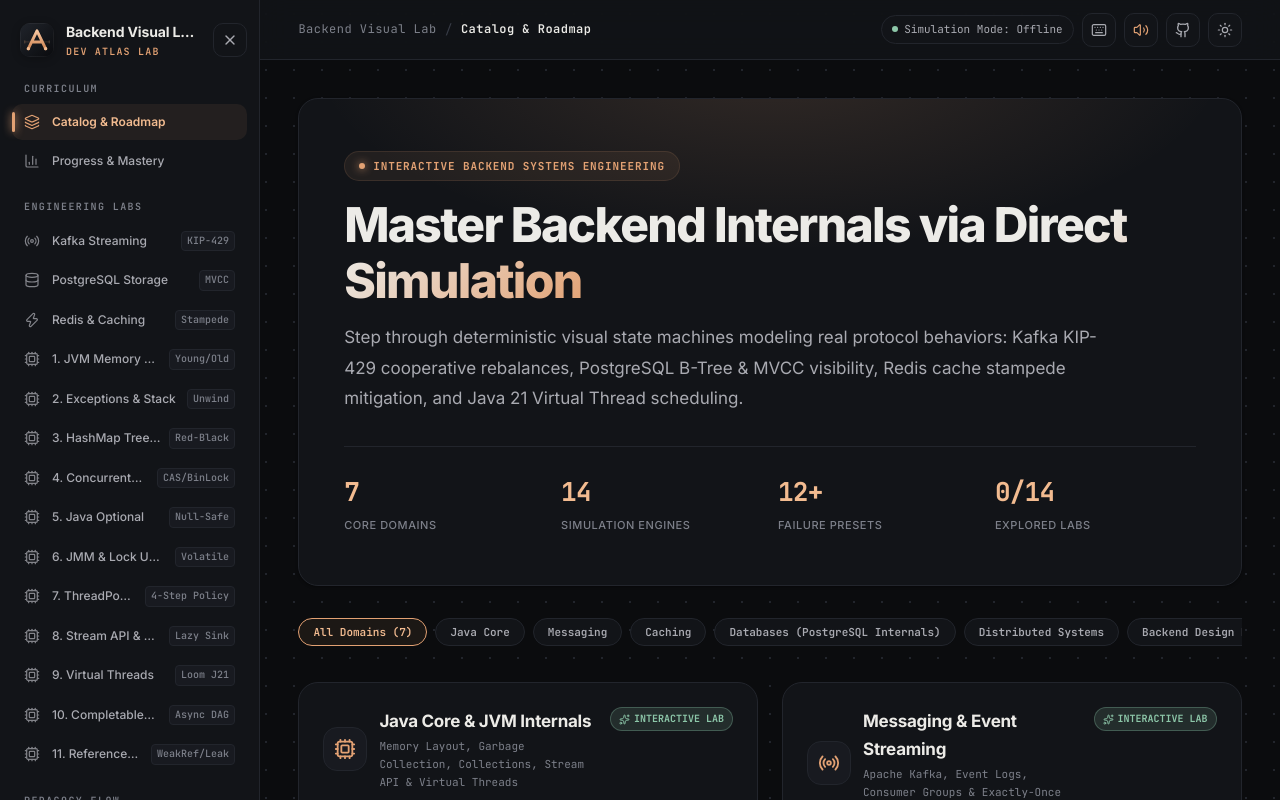
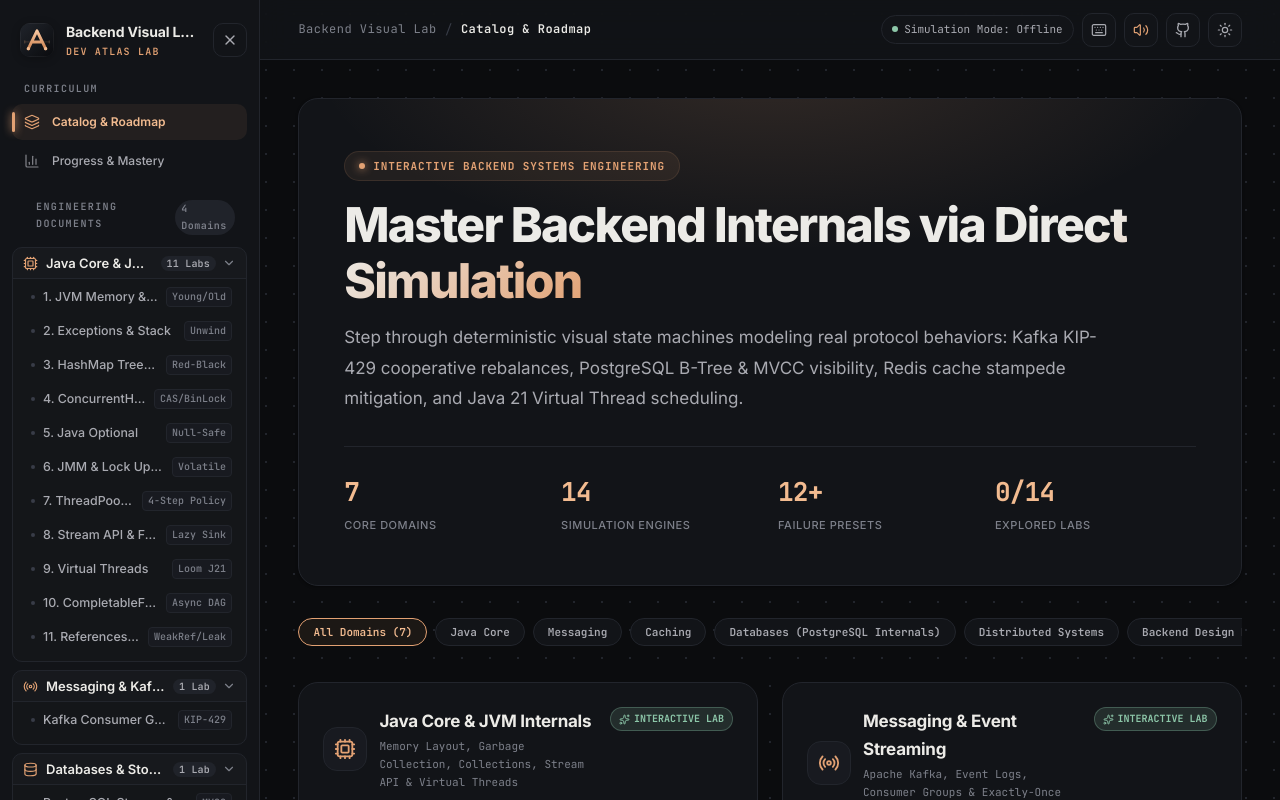
Before and after one commit to dev-atlas-lab/backend-visual-lab, a React (Vite) app in the folder frontend/: page / in a window 1280 px wide. Shown: the top 800 px of the page. Built offline with nearby package versions, Linux system fonts and the light colour scheme.

Commit message:
fix(ui): group sidebar into expandable document categories and enable close/collapse toggle

```diff
--- a/frontend/src/components/layout/AppShell.tsx
+++ b/frontend/src/components/layout/AppShell.tsx
@@ -8,6 +8,14 @@ import { getModuleBySlug } from "../../content";
 export function AppShell() {
   const location = useLocation();
   const [navOpen, setNavOpen] = useState(false);
+  const [sidebarCollapsed, setSidebarCollapsed] = useState(() => {
+    try {
+      return localStorage.getItem("bvl.sidebar-collapsed") === "true";
+    } catch {
+      return false;
+    }
+  });
+
   const closeButtonRef = useRef<HTMLButtonElement>(null);
   const toggleButtonRef = useRef<HTMLButtonElement>(null);
   const wasOpenRef = useRef(false);
@@ -35,7 +43,27 @@ export function AppShell() {
     setTheme((prev) => (prev === "dark" ? "light" : "dark"));
   };
 
-  // Close drawer on navigation
+  const handleCloseSidebar = () => {
+    setNavOpen(false);
+    setSidebarCollapsed(true);
+    try {
+      localStorage.setItem("bvl.sidebar-collapsed", "true");
+    } catch {
+      // Ignored
+    }
+  };
+
+  const handleOpenSidebar = () => {
+    setNavOpen(true);
+    setSidebarCollapsed(false);
+    try {
+      localStorage.setItem("bvl.sidebar-collapsed", "false");
+    } catch {
+      // Ignored
+    }
+  };
+
+  // Close mobile drawer on navigation
   const handleNavigate = () => {
     setNavOpen(false);
   };
@@ -126,19 +154,23 @@ export function AppShell() {
   const breadcrumb = getBreadcrumb();
 
   return (
-    <div className={`app-shell ${navOpen ? "nav-is-open" : ""}`}>
+    <div
+      className={`app-shell ${navOpen ? "nav-is-open" : ""} ${
+        sidebarCollapsed ? "sidebar-collapsed" : ""
+      }`}
+    >
       {/* Sidebar Drawer Backdrop (Mobile only) */}
       {navOpen && (
         <div
           className="drawer-backdrop"
-          onClick={() => setNavOpen(false)}
+          onClick={handleCloseSidebar}
           aria-hidden="true"
         />
       )}
 
       {/* Primary Sidebar */}
       <Sidebar
-        onClose={() => setNavOpen(false)}
+        onClose={handleCloseSidebar}
         onNavigate={handleNavigate}
         closeButtonRef={closeButtonRef}
       />
@@ -146,8 +178,8 @@ export function AppShell() {
       {/* Main Content Scaffold */}
       <div className="app-main">
         <Topbar
-          navOpen={navOpen}
-          onOpenNav={() => setNavOpen(true)}
+          navOpen={navOpen || !sidebarCollapsed}
+          onOpenNav={handleOpenSidebar}
           toggleButtonRef={toggleButtonRef}
           breadcrumbPrefix={breadcrumb.prefix}
           breadcrumbCurrent={breadcrumb.current}
--- a/frontend/src/components/layout/Sidebar.tsx
+++ b/frontend/src/components/layout/Sidebar.tsx
@@ -1,5 +1,5 @@
-import type { RefObject } from "react";
-import { Link, NavLink } from "react-router-dom";
+import { useState, type RefObject } from "react";
+import { Link, NavLink, useLocation } from "react-router-dom";
 import {
   Layers,
   BarChart3,
@@ -8,6 +8,7 @@ import {
   Zap,
   Database,
   X,
+  ChevronDown,
   ExternalLink,
 } from "lucide-react";
 
@@ -17,7 +18,163 @@ interface SidebarProps {
   closeButtonRef: RefObject<HTMLButtonElement | null>;
 }
 
+interface NavItem {
+  to: string;
+  title: string;
+  badge: string;
+}
+
+interface DomainDocumentGroup {
+  id: string;
+  title: string;
+  icon: typeof Cpu;
+  badge: string;
+  items: NavItem[];
+}
+
+const domainDocumentGroups: DomainDocumentGroup[] = [
+  {
+    id: "java",
+    title: "Java Core & JVM",
+    icon: Cpu,
+    badge: "11 Labs",
+    items: [
+      {
+        to: "/domains/java/java-memory-heap-stack-gc",
+        title: "1. JVM Memory & GC",
+        badge: "Young/Old",
+      },
+      {
+        to: "/domains/java/java-exceptions-stack-unwinding",
+        title: "2. Exceptions & Stack",
+        badge: "Unwind",
+      },
+      {
+        to: "/domains/java/java-hashmap-treeification",
+        title: "3. HashMap Treeification",
+        badge: "Red-Black",
+      },
+      {
+        to: "/domains/java/java-concurrenthashmap-locking",
+        title: "4. ConcurrentHashMap",
+        badge: "CAS/BinLock",
+      },
+      {
+        to: "/domains/java/java-optional-functional-patterns",
+        title: "5. Java Optional",
+        badge: "Null-Safe",
+      },
+      {
+        to: "/domains/java/java-concurrency-jmm-locks",
+        title: "6. JMM & Lock Upgrades",
+        badge: "Volatile",
+      },
+      {
+        to: "/domains/java/java-thread-pool-executor",
+        title: "7. ThreadPoolExecutor",
+        badge: "4-Step Policy",
+      },
+      {
+        to: "/domains/java/java-streams-lazy-evaluation",
+        title: "8. Stream API & Fusion",
+        badge: "Lazy Sink",
+      },
+      {
+        to: "/domains/java/java-virtual-threads-loom",
+        title: "9. Virtual Threads",
+        badge: "Loom J21",
+      },
+      {
+        to: "/domains/java/java-completable-future-async",
+        title: "10. CompletableFuture",
+        badge: "Async DAG",
+      },
+      {
+        to: "/domains/java/java-references-threadlocal-leaks",
+        title: "11. References & ThreadLocal",
+        badge: "WeakRef/Leak",
+      },
+    ],
+  },
+  {
+    id: "messaging",
+    title: "Messaging & Kafka",
+    icon: Radio,
+    badge: "1 Lab",
+    items: [
+      {
+        to: "/domains/messaging/kafka-consumer-groups-rebalance",
+        title: "Kafka Consumer Groups",
+        badge: "KIP-429",
+      },
+    ],
+  },
+  {
+    id: "databases",
+    title: "Databases & Storage",
+    icon: Database,
+    badge: "1 Lab",
+    items: [
+      {
+        to: "/domains/databases/postgres-btree-mvcc-visibility",
+        title: "PostgreSQL Storage & MVCC",
+        badge: "MVCC",
+      },
+    ],
+  },
+  {
+    id: "caching",
+    title: "Caching & Redis",
+    icon: Zap,
+    badge: "1 Lab",
+    items: [
+      {
+        to: "/domains/caching/redis-cache-stampede-ttl",
+        title: "Redis Stampede & TTL",
+        badge: "Stampede",
+      },
+    ],
+  },
+];
+
 export function Sidebar({ onClose, onNavigate, closeButtonRef }: SidebarProps) {
+  const location = useLocation();
+
+  // Manage open/collapse state per document group, persisted to localStorage
+  const [userToggles, setUserToggles] = useState<Record<string, boolean>>(() => {
+    try {
+      const stored = localStorage.getItem("bvl.sidebar.open-groups");
+      if (stored) {
+        return JSON.parse(stored);
+      }
+    } catch {
+      // Ignored
+    }
+    return {};
+  });
+
+  const isGroupOpen = (groupId: string): boolean => {
+    // If the user has explicitly toggled this group, honor their choice
+    if (groupId in userToggles) {
+      return userToggles[groupId];
+    }
+    // By default, all domain documents are open so learners discover all labs
+    return true;
+  };
+
+  const toggleGroup = (groupId: string) => {
+    setUserToggles((prev) => {
+      const current = groupId in prev ? prev[groupId] : true;
+      const next = { ...prev, [groupId]: !current };
+      try {
+        localStorage.setItem("bvl.sidebar.open-groups", JSON.stringify(next));
+      } catch {
+        // Ignored
+      }
+      return next;
+    });
+  };
+
   return (
     <aside className="app-sidebar" id="primary-navigation" aria-label="Primary Navigation">
       <div className="sidebar-top">
@@ -41,6 +198,7 @@ export function Sidebar({ onClose, onNavigate, closeButtonRef }: SidebarProps) {
           className="icon-button sidebar-close"
           onClick={onClose}
           aria-label="Close navigation"
+          title="Thu gọn / Đóng sidebar (Collapse Sidebar)"
         >
           <X size={16} strokeWidth={2} aria-hidden="true" />
         </button>
@@ -69,177 +227,73 @@ export function Sidebar({ onClose, onNavigate, closeButtonRef }: SidebarProps) {
           </NavLink>
         </div>
 
-        {/* Navigation Group: Core Engineering Domains */}
+        {/* Navigation Group: Major Engineering Documents & Labs */}
         <div className="nav-group">
-          <p className="nav-heading">Engineering Labs</p>
+          <div className="nav-heading-row">
+            <p className="nav-heading">Engineering Documents</p>
+            <span className="nav-heading-badge">4 Domains</span>
+          </div>
 
+          <div className="doc-groups-container">
+            {domainDocumentGroups.map((group) => {
+              const isOpen = isGroupOpen(group.id);
+              const isCurrentDomain = location.pathname.includes(`/domains/${group.id}`);
+              const Icon = group.icon;
+
+              return (
+                <div
+                  key={group.id}
+                  className={`doc-group ${isOpen ? "is-open" : "is-collapsed"} ${
+                    isCurrentDomain ? "is-active-domain" : ""
+                  }`}
+                >
+                  <button
+                    type="button"
+                    className="doc-group-trigger"
+                    onClick={() => toggleGroup(group.id)}
+                    aria-expanded={isOpen}
+                    aria-controls={`doc-group-items-${group.id}`}
+                    title={`${isOpen ? "Thu gọn" : "Mở rộng"} chuyên đề ${group.title}`}
+                  >
+                    <div className="doc-group-title-wrap">
+                      <Icon size={15} strokeWidth={1.9} className="doc-group-icon" aria-hidden="true" />
+                      <span className="doc-group-title">{group.title}</span>
+                    </div>
+                    <div className="doc-group-meta">
+                      <span className="doc-group-pill">{group.badge}</span>
+                      <span className={`doc-chevron-icon ${isOpen ? "rotate-open" : ""}`} aria-hidden="true">
+                        <ChevronDown size={14} strokeWidth={2} />
+                      </span>
+                    </div>
+                  </button>
+
+                  {isOpen && (
+                    <div
+                      id={`doc-group-items-${group.id}`}
+                      className="doc-group-items"
+                      role="region"
+                      aria-label={`${group.title} labs`}
+                    >
+                      {group.items.map((item) => (
                         <NavLink
-            to="/domains/messaging/kafka-consumer-groups-rebalance"
-            className={({ isActive }) => `nav-link ${isActive ? "active" : ""}`}
+                          key={item.to}
+                          to={item.to}
+                          className={({ isActive }) => `doc-item-link ${isActive ? "active" : ""}`}
                           onClick={onNavigate}
                         >
-            <Radio size={16} strokeWidth={1.8} aria-hidden="true" />
+                          <span className="doc-item-bullet" aria-hidden="true" />
                           <div className="nav-link-content">
-              <span className="nav-link-title">Kafka Streaming</span>
-              <span className="nav-link-badge">KIP-429</span>
+                            <span className="nav-link-title">{item.title}</span>
+                            <span className="nav-link-badge">{item.badge}</span>
                           </div>
                         </NavLink>
-
-          <NavLink
-            to="/domains/databases/postgres-btree-mvcc-visibility"
-            className={({ isActive }) => `nav-link ${isActive ? "active" : ""}`}
-            onClick={onNavigate}
-          >
-            <Database size={16} strokeWidth={1.8} aria-hidden="true" />
-            <div className="nav-link-content">
-              <span className="nav-link-title">PostgreSQL Storage</span>
-              <span className="nav-link-badge">MVCC</span>
+                      ))}
                     </div>
-          </NavLink>
-
-          <NavLink
-            to="/domains/caching/redis-cache-stampede-ttl"
-            className={({ isActive }) => `nav-link ${isActive ? "active" : ""}`}
-            onClick={onNavigate}
-          >
-            <Zap size={16} strokeWidth={1.8} aria-hidden="true" />
-            <div className="nav-link-content">
-              <span className="nav-link-title">Redis &amp; Caching</span>
-              <span className="nav-link-badge">Stampede</span>
+                  )}
                 </div>
-          </NavLink>
-
-          <NavLink
-            to="/domains/java/java-memory-heap-stack-gc"
-            className={({ isActive }) => `nav-link ${isActive ? "active" : ""}`}
-            onClick={onNavigate}
-          >
-            <Cpu size={16} strokeWidth={1.8} aria-hidden="true" />
-            <div className="nav-link-content">
-              <span className="nav-link-title">1. JVM Memory &amp; GC</span>
-              <span className="nav-link-badge">Young/Old</span>
+              );
+            })}
           </div>
-          </NavLink>
-
-          <NavLink
-            to="/domains/java/java-exceptions-stack-unwinding"
-            className={({ isActive }) => `nav-link ${isActive ? "active" : ""}`}
-            onClick={onNavigate}
-          >
-            <Cpu size={16} strokeWidth={1.8} aria-hidden="true" />
-            <div className="nav-link-content">
-              <span className="nav-link-title">2. Exceptions &amp; Stack</span>
-              <span className="nav-link-badge">Unwind</span>
-            </div>
-          </NavLink>
-
-          <NavLink
-            to="/domains/java/java-hashmap-treeification"
-            className={({ isActive }) => `nav-link ${isActive ? "active" : ""}`}
-            onClick={onNavigate}
-          >
-            <Cpu size={16} strokeWidth={1.8} aria-hidden="true" />
-            <div className="nav-link-content">
-              <span className="nav-link-title">3. HashMap Treeification</span>
-              <span className="nav-link-badge">Red-Black</span>
-            </div>
-          </NavLink>
-
-          <NavLink
-            to="/domains/java/java-concurrenthashmap-locking"
-            className={({ isActive }) => `nav-link ${isActive ? "active" : ""}`}
-            onClick={onNavigate}
-          >
-            <Cpu size={16} strokeWidth={1.8} aria-hidden="true" />
-            <div className="nav-link-content">
-              <span className="nav-link-title">4. ConcurrentHashMap</span>
-              <span className="nav-link-badge">CAS/BinLock</span>
-            </div>
-          </NavLink>
-
-          <NavLink
-            to="/domains/java/java-optional-functional-patterns"
-            className={({ isActive }) => `nav-link ${isActive ? "active" : ""}`}
-            onClick={onNavigate}
-          >
-            <Cpu size={16} strokeWidth={1.8} aria-hidden="true" />
-            <div className="nav-link-content">
-              <span className="nav-link-title">5. Java Optional</span>
-              <span className="nav-link-badge">Null-Safe</span>
-            </div>
-          </NavLink>
-
-          <NavLink
-            to="/domains/java/java-concurrency-jmm-locks"
-            className={({ isActive }) => `nav-link ${isActive ? "active" : ""}`}
-            onClick={onNavigate}
-          >
-            <Cpu size={16} strokeWidth={1.8} aria-hidden="true" />
-            <div className="nav-link-content">
-              <span className="nav-link-title">6. JMM &amp; Lock Upgrades</span>
-              <span className="nav-link-badge">Volatile</span>
-            </div>
-          </NavLink>
-
-          <NavLink
-            to="/domains/java/java-thread-pool-executor"
-            className={({ isActive }) => `nav-link ${isActive ? "active" : ""}`}
-            onClick={onNavigate}
-          >
-            <Cpu size={16} strokeWidth={1.8} aria-hidden="true" />
-            <div className="nav-link-content">
-              <span className="nav-link-title">7. ThreadPoolExecutor</span>
-              <span className="nav-link-badge">4-Step Policy</span>
-            </div>
-          </NavLink>
-
-          <NavLink
-            to="/domains/java/java-streams-lazy-evaluation"
-            className={({ isActive }) => `nav-link ${isActive ? "active" : ""}`}
-            onClick={onNavigate}
-          >
-            <Cpu size={16} strokeWidth={1.8} aria-hidden="true" />
-            <div className="nav-link-content">
-              <span className="nav-link-title">8. Stream API &amp; Fusion</span>
-              <span className="nav-link-badge">Lazy Sink</span>
-            </div>
-          </NavLink>
-
-          <NavLink
-            to="/domains/java/java-virtual-threads-loom"
-            className={({ isActive }) => `nav-link ${isActive ? "active" : ""}`}
-            onClick={onNavigate}
-          >
-            <Cpu size={16} strokeWidth={1.8} aria-hidden="true" />
-            <div className="nav-link-content">
-              <span className="nav-link-title">9. Virtual Threads</span>
-              <span className="nav-link-badge">Loom J21</span>
-            </div>
-          </NavLink>
-
-          <NavLink
-            to="/domains/java/java-completable-future-async"
-            className={({ isActive }) => `nav-link ${isActive ? "active" : ""}`}
-            onClick={onNavigate}
-          >
-            <Cpu size={16} strokeWidth={1.8} aria-hidden="true" />
-            <div className="nav-link-content">
-              <span className="nav-link-title">10. CompletableFuture</span>
-              <span className="nav-link-badge">Async DAG</span>
-            </div>
-          </NavLink>
-
-          <NavLink
-            to="/domains/java/java-references-threadlocal-leaks"
-            className={({ isActive }) => `nav-link ${isActive ? "active" : ""}`}
-            onClick={onNavigate}
-          >
-            <Cpu size={16} strokeWidth={1.8} aria-hidden="true" />
-            <div className="nav-link-content">
-              <span className="nav-link-title">11. References &amp; ThreadLocal</span>
-              <span className="nav-link-badge">WeakRef/Leak</span>
-            </div>
-          </NavLink>
         </div>
 
         {/* Navigation Group: Pedagogy & Architecture */}
--- a/frontend/src/components/layout/Topbar.tsx
+++ b/frontend/src/components/layout/Topbar.tsx
@@ -43,6 +43,7 @@ export function Topbar({
           type="button"
           className="icon-button nav-toggle"
           aria-label="Open navigation"
+          title="Mở thanh điều hướng (Open sidebar navigation)"
           aria-expanded={navOpen}
           aria-controls="primary-navigation"
           onClick={onOpenNav}
--- a/frontend/src/styles/layout.css
+++ b/frontend/src/styles/layout.css
@@ -83,7 +83,220 @@
 }
 
 .sidebar-close {
-  display: none;
+  display: flex !important;
+  align-items: center;
+  justify-content: center;
+  width: 32px;
+  height: 32px;
+  border-radius: var(--radius-md);
+  border: 1px solid var(--border-subtle);
+  background: var(--surface-2);
+  color: var(--text-secondary);
+  cursor: pointer;
+  transition: all var(--duration-fast) var(--ease-out);
+  flex-shrink: 0;
+}
+
+.sidebar-close:hover {
+  background: var(--surface-3);
+  color: var(--text-primary);
+  border-color: var(--border-strong);
+}
+
+/* ── Desktop Collapsed State ───────────────────────────────────────────── */
+
+.app-shell.sidebar-collapsed .app-sidebar {
+  transform: translateX(-100%);
+  box-shadow: none;
+}
+
+.app-shell.sidebar-collapsed .app-main {
+  margin-left: 0;
+}
+
+.app-shell.sidebar-collapsed .nav-toggle {
+  display: grid;
+}
+
+/* ── Document Groups (Sidebar) ─────────────────────────────────────────── */
+
+.nav-heading-row {
+  display: flex;
+  align-items: center;
+  justify-content: space-between;
+  padding: 0 var(--space-3);
+  margin-bottom: var(--space-2);
+}
+
+.nav-heading-badge {
+  font-family: var(--font-mono);
+  font-size: 0.625rem;
+  font-weight: 600;
+  padding: 1px 6px;
+  border-radius: var(--radius-full);
+  background: var(--surface-3);
+  color: var(--text-tertiary);
+  letter-spacing: 0.05em;
+}
+
+.doc-groups-container {
+  display: flex;
+  flex-direction: column;
+  gap: var(--space-2);
+}
+
+.doc-group {
+  border: 1px solid var(--border-subtle);
+  border-radius: var(--radius-md);
+  background: rgba(255, 255, 255, 0.02);
+  transition:
+    border-color var(--duration-fast) var(--ease-out),
+    background-color var(--duration-fast) var(--ease-out);
+  overflow: hidden;
+}
+
+.doc-group:hover {
+  border-color: var(--border-strong);
+}
+
+.doc-group.is-active-domain {
+  border-color: var(--accent);
+  background: rgba(14, 165, 233, 0.03);
+}
+
+.doc-group-trigger {
+  width: 100%;
+  display: flex;
+  align-items: center;
+  justify-content: space-between;
+  gap: var(--space-2);
+  padding: 7px 10px;
+  border: none;
+  background: transparent;
+  color: var(--text-primary);
+  font-size: 0.8125rem;
+  font-weight: 600;
+  cursor: pointer;
+  text-align: left;
+  border-radius: var(--radius-md);
+  transition: background-color var(--duration-fast) var(--ease-out);
+}
+
+.doc-group-trigger:hover {
+  background: var(--surface-2);
+}
+
+.doc-group-title-wrap {
+  display: flex;
+  align-items: center;
+  gap: 8px;
+  min-width: 0;
+}
+
+.doc-group-icon {
+  flex-shrink: 0;
+  color: var(--accent);
+}
+
+.doc-group-title {
+  white-space: nowrap;
+  overflow: hidden;
+  text-overflow: ellipsis;
+  font-family: var(--font-sans);
+  font-size: 0.8125rem;
+}
+
+.doc-group-meta {
+  display: flex;
+  align-items: center;
+  gap: 6px;
+  flex-shrink: 0;
+}
+
+.doc-group-pill {
+  font-family: var(--font-mono);
+  font-size: 0.625rem;
+  font-weight: 600;
+  padding: 1px 6px;
+  border-radius: var(--radius-full);
+  background: var(--surface-3);
+  color: var(--text-secondary);
+  letter-spacing: 0.02em;
+}
+
+.is-active-domain .doc-group-pill {
+  background: var(--accent-subtle);
+  color: var(--accent);
+}
+
+.doc-chevron-icon {
+  display: inline-flex;
+  align-items: center;
+  justify-content: center;
+  color: var(--text-tertiary);
+  transition: transform var(--duration-fast) var(--ease-out);
+}
+
+.doc-chevron-icon.rotate-open {
+  transform: rotate(0deg);
+}
+
+.doc-group.is-collapsed .doc-chevron-icon {
+  transform: rotate(-90deg);
+}
+
+.doc-group-items {
+  display: flex;
+  flex-direction: column;
+  gap: 2px;
+  padding: 2px 6px 8px 10px;
+  border-top: 1px solid var(--border-subtle);
+  background: rgba(0, 0, 0, 0.12);
+}
+
+.doc-item-link {
+  position: relative;
+  display: flex;
+  align-items: center;
+  gap: 8px;
+  min-height: 32px;
+  padding: 5px 8px;
+  border-radius: var(--radius-sm);
+  color: var(--text-secondary);
+  font-size: 0.775rem;
+  font-weight: 500;
+  text-decoration: none;
+  transition: all var(--duration-fast) var(--ease-out);
+}
+
+.doc-item-bullet {
+  width: 4px;
+  height: 4px;
+  border-radius: 50%;
+  background: var(--border-strong);
+  flex-shrink: 0;
+  transition: all var(--duration-fast) var(--ease-out);
+}
+
+.doc-item-link:hover {
+  background: var(--surface-2);
+  color: var(--text-primary);
+  text-decoration: none;
+}
+
+.doc-item-link:hover .doc-item-bullet {
+  background: var(--accent);
+}
+
+.doc-item-link.active {
+  background: var(--accent-subtle);
+  color: var(--accent);
+  font-weight: 600;
+}
+
+.doc-item-link.active .doc-item-bullet {
+  background: var(--accent);
+  box-shadow: 0 0 6px var(--accent);
 }
 
 /* ── Sidebar Nav & Groups ──────────────────────────────────────────────── */
```
Lines whose indentation alone changed are shown as unchanged.
